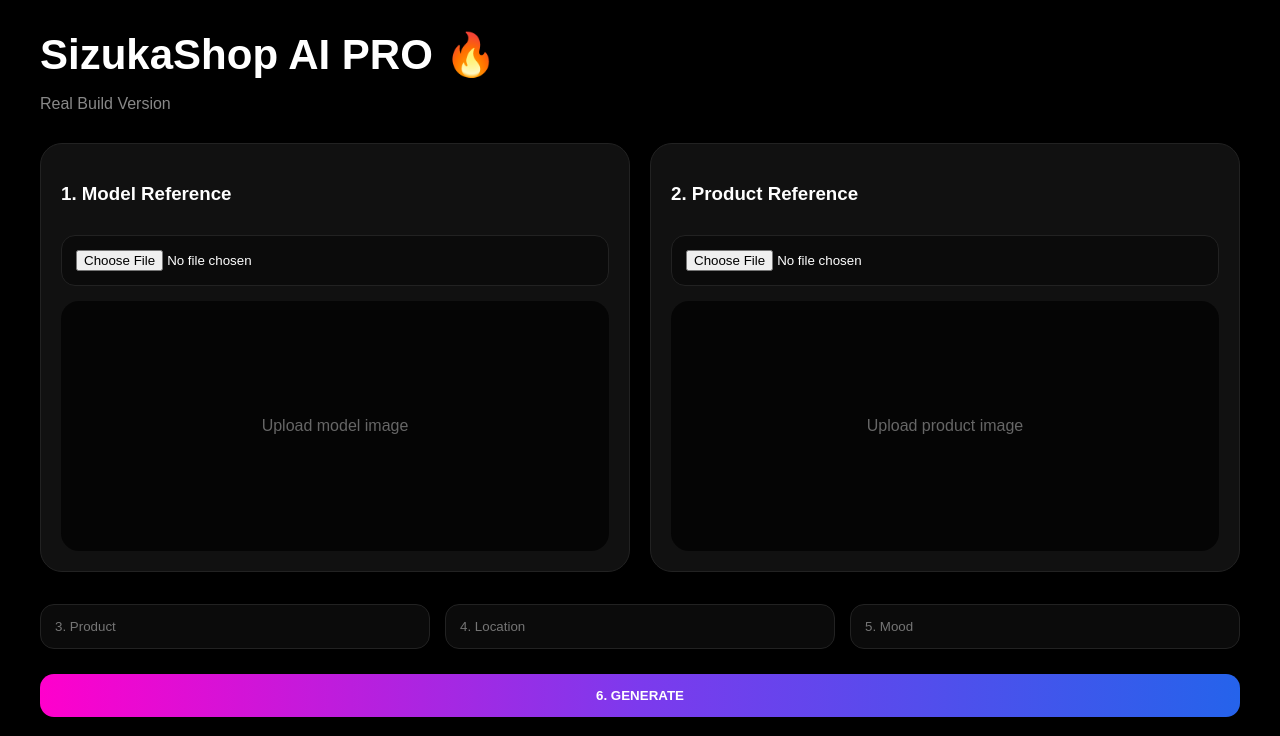
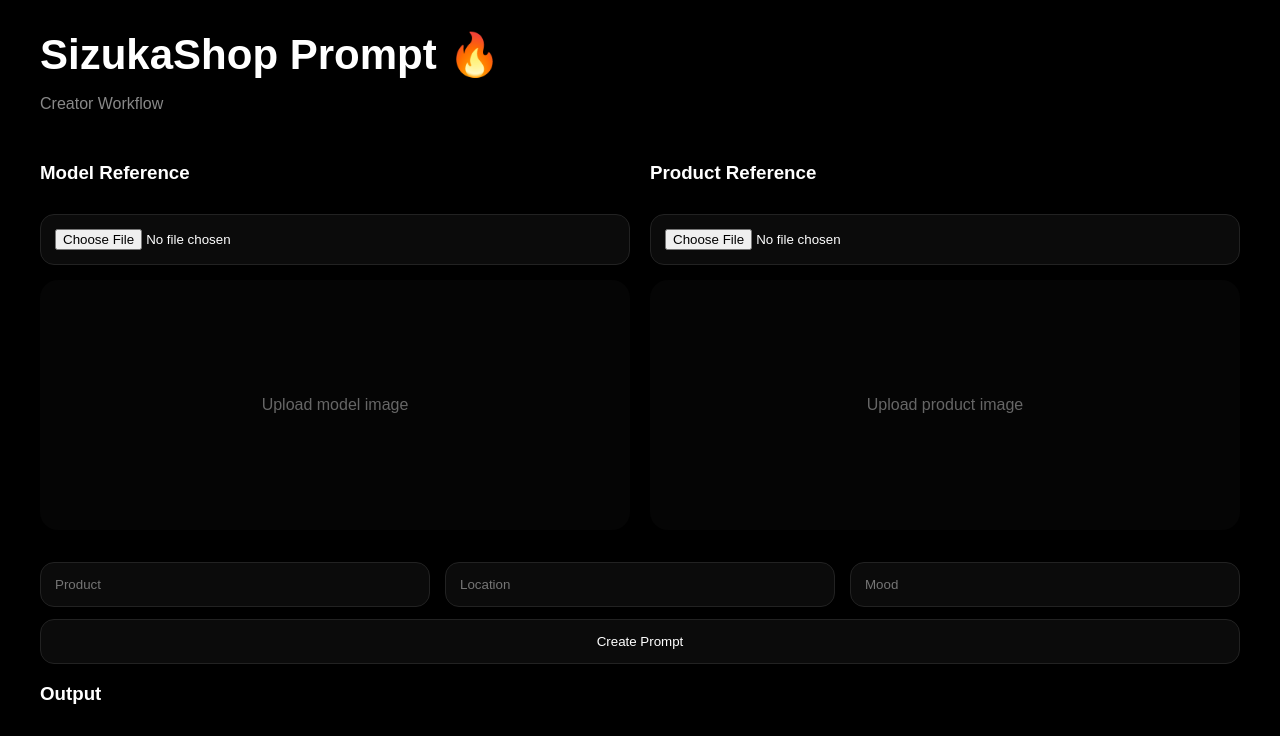
Before and after one commit to jenniferfx3751/shopee-affiliate-tools, a React (Vite) app: page / in a window 1280 px wide. Shown: the top 736 px of the page. Built offline with nearby package versions, Linux system fonts and the light colour scheme.

Commit message:
Update App.jsx

```diff
--- a/src/App.jsx
+++ b/src/App.jsx
@@ -5,124 +5,108 @@
   const [productRef, setProductRef] = useState(null);
 
   const [product, setProduct] = useState("");
-  const [setting, setSetting] = useState("");
-  const [vibe, setVibe] = useState("");
+  const [location, setLocation] = useState("");
+  const [mood, setMood] = useState("");
 
-  const [tab, setTab] = useState("Prompt");
   const [loading, setLoading] = useState(false);
-
-  const [data, setData] = useState({
-    Prompt: "",
-    Caption: "",
-    Hashtag: "",
-  });
+  const [output, setOutput] = useState("");
 
   const loadImage = (e, setter) => {
     const file = e.target.files[0];
     if (file) setter(URL.createObjectURL(file));
   };
 
-  const generate = async () => {
+  const createPrompt = async () => {
     setLoading(true);
 
     try {
       const r = await fetch("/api/generate", {
         method: "POST",
         headers: {
-          "Content-Type": "application/json",
+          "Content-Type": "application/json"
         },
         body: JSON.stringify({
           product,
-          setting,
-          vibe,
-        }),
+          setting: location,
+          vibe: mood
+        })
       });
 
       const d = await r.json();
-      const result = d.result || "No output";
-
-      setData({
-        Prompt: result,
-        Caption: `Upgrade your look instantly with this ${product} ✨`,
-        Hashtag: "#shopeefinds #fashionviral #racunshopee #viralproduk",
-      });
+      setOutput(d.result || "No output");
     } catch (err) {
-      setData({
-        Prompt: "Connection failed.",
-        Caption: "",
-        Hashtag: "",
-      });
+      setOutput("Connection failed.");
     }
 
     setLoading(false);
   };
 
-  const copy = async () => {
-    await navigator.clipboard.writeText(data[tab]);
+  const copyText = async () => {
+    await navigator.clipboard.writeText(output);
   };
 
   return (
     <div className="app">
       <div className="container">
-        <h1>SizukaShop AI PRO 🔥</h1>
-        <p className="sub">Real Build Version</p>
+
+        <h1>SizukaShop Prompt 🔥</h1>
+        <p className="sub">Creator Workflow</p>
 
         <div className="grid2">
-          <div className="box">
-            <h3>1. Model Reference</h3>
+
+          <div className="card">
+            <h3>Model Reference</h3>
             <input type="file" onChange={(e) => loadImage(e, setModel)} />
             <div className="preview">
               {model ? <img src={model} alt="" /> : "Upload model image"}
             </div>
           </div>
 
-          <div className="box">
-            <h3>2. Product Reference</h3>
+          <div className="card">
+            <h3>Product Reference</h3>
             <input type="file" onChange={(e) => loadImage(e, setProductRef)} />
             <div className="preview">
               {productRef ? <img src={productRef} alt="" /> : "Upload product image"}
             </div>
           </div>
+
         </div>
 
         <div className="grid3">
+
           <input
-            placeholder="3. Product"
+            placeholder="Product"
             value={product}
             onChange={(e) => setProduct(e.target.value)}
           />
 
           <input
-            placeholder="4. Location"
-            value={setting}
-            onChange={(e) => setSetting(e.target.value)}
+            placeholder="Location"
+            value={location}
+            onChange={(e) => setLocation(e.target.value)}
           />
 
           <input
-            placeholder="5. Mood"
-            value={vibe}
-            onChange={(e) => setVibe(e.target.value)}
+            placeholder="Mood"
+            value={mood}
+            onChange={(e) => setMood(e.target.value)}
           />
+
         </div>
 
-        <button className="generate" onClick={generate}>
-          {loading ? "Generating..." : "6. GENERATE"}
+        <button className="mainbtn" onClick={createPrompt}>
+          {loading ? "Creating..." : "Create Prompt"}
         </button>
 
-        <div className="tabs">
-          <button onClick={() => setTab("Prompt")}>Prompt</button>
-          <button onClick={() => setTab("Caption")}>Caption</button>
-          <button onClick={() => setTab("Hashtag")}>Hashtag</button>
+        <div className="card">
+          <div className="toprow">
+            <h3>Output</h3>
+            <button onClick={copyText}>Copy</button>
+          </div>
+
+          <textarea readOnly value={output} />
         </div>
 
-        <div className="box">
-          <div className="outtop">
-            <h3>7. Output</h3>
-            <button onClick={copy}>Copy</button>
-          </div>
-
-          <textarea readOnly value={data[tab]} />
-        </div>
       </div>
     </div>
   );
```
